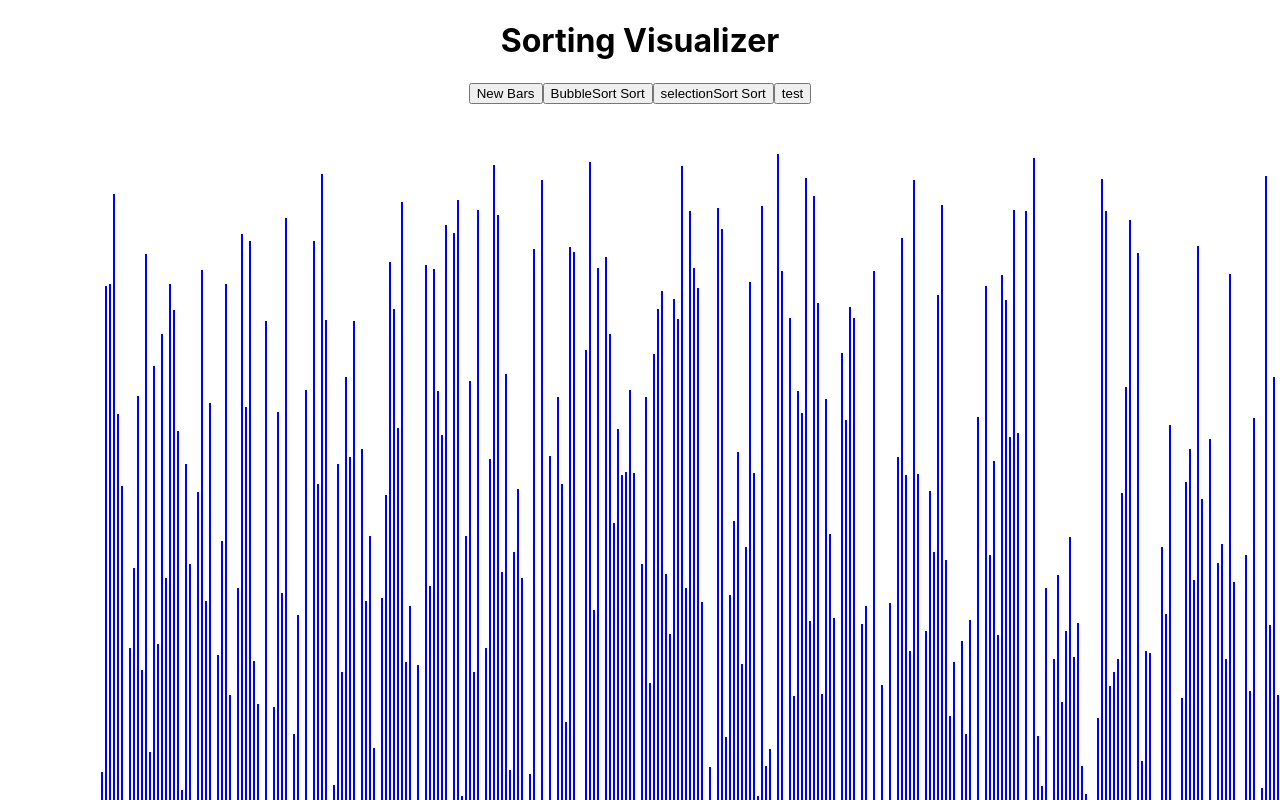
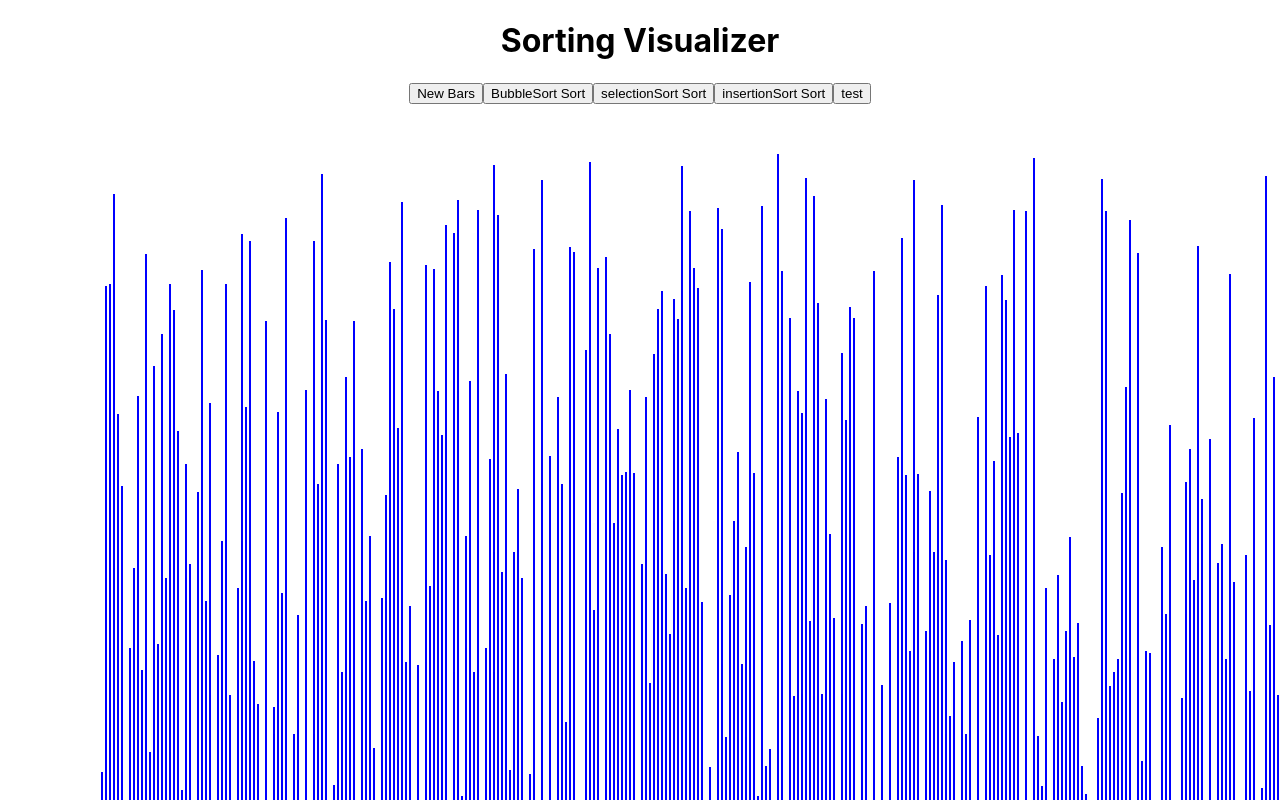
Before and after one commit to LyangHiga/sort-visualizer, a React (Create React App) app: page / in a window 1280 px wide. Shown: the top 800 px of the page. Built offline with nearby package versions, Linux system fonts and the light colour scheme.

Commit message:
Add Insertion Sort Algorithm

```diff
--- a/src/sortVisualizer.js
+++ b/src/sortVisualizer.js
@@ -109,6 +109,18 @@ export default function SortVisualizer(props) {
     return arr;
   }
 
+  // keep the left size sorted and insert intems from the right part in the right posistion
+  function insertionSort(arr) {
+    for (let i = 1; i < arr.length; i++) {
+      let current = arr[i];
+      for (var j = i - 1; j > -1 && current < arr[j]; j--) {
+        arr[j + 1] = arr[j];
+      }
+      arr[j + 1] = current;
+    }
+    return arr;
+  }
+
   return (
     <div>
       <h1>Sorting Visualizer</h1>
@@ -116,8 +128,9 @@ export default function SortVisualizer(props) {
         <button onClick={() => resetArr()}>New Bars</button>
         <button onClick={() => bubbleSort(arr)}>BubbleSort Sort</button>
         <button onClick={() => selectionSort(arr)}>selectionSort Sort</button>
+        <button onClick={() => insertionSort(arr)}>insertionSort Sort</button>
         {/* choose wich method will be tested */}
-        <button onClick={() => testSortingAlgorithms(selectionSort)}>
+        <button onClick={() => testSortingAlgorithms(insertionSort)}>
           test
         </button>
       </div>
```
